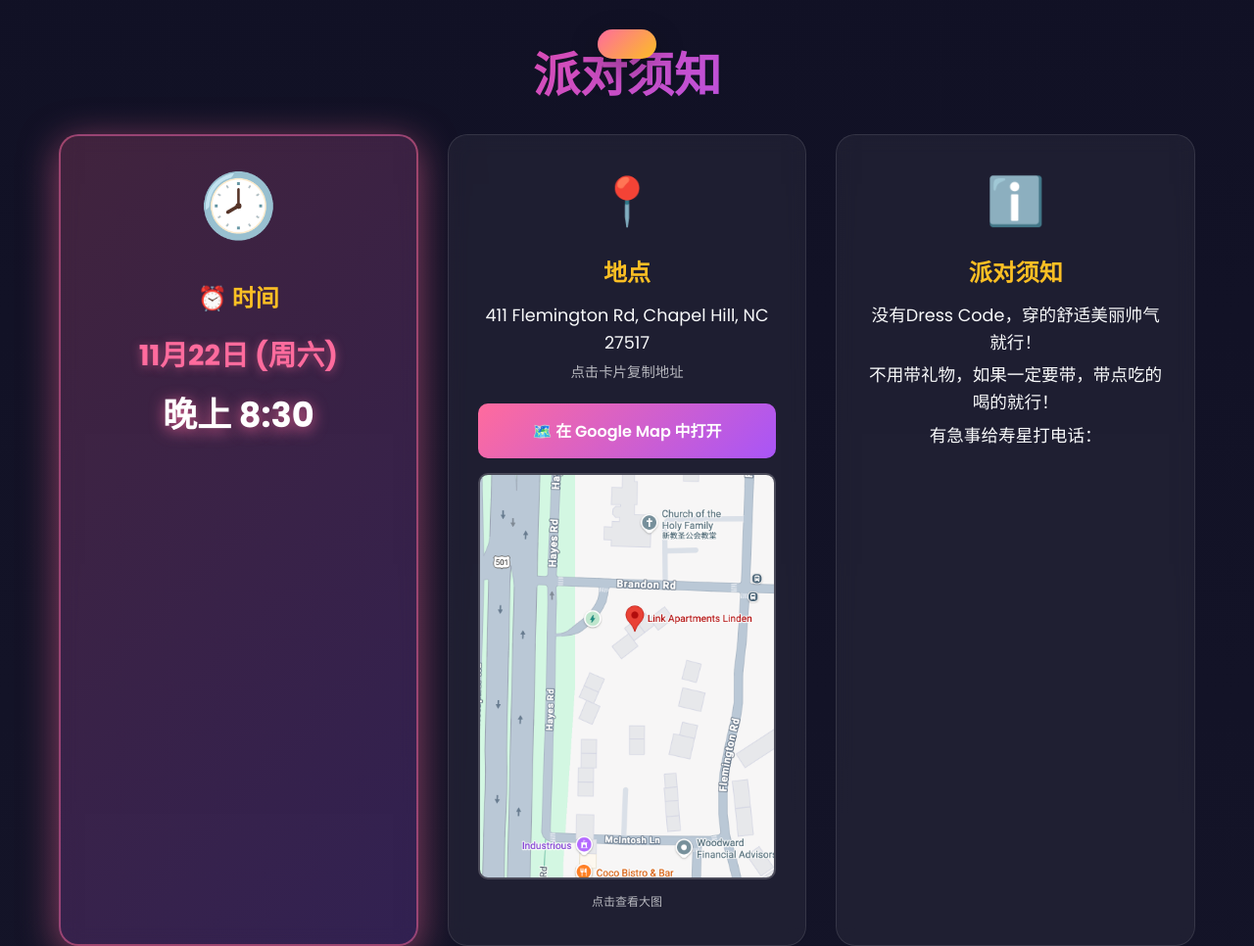
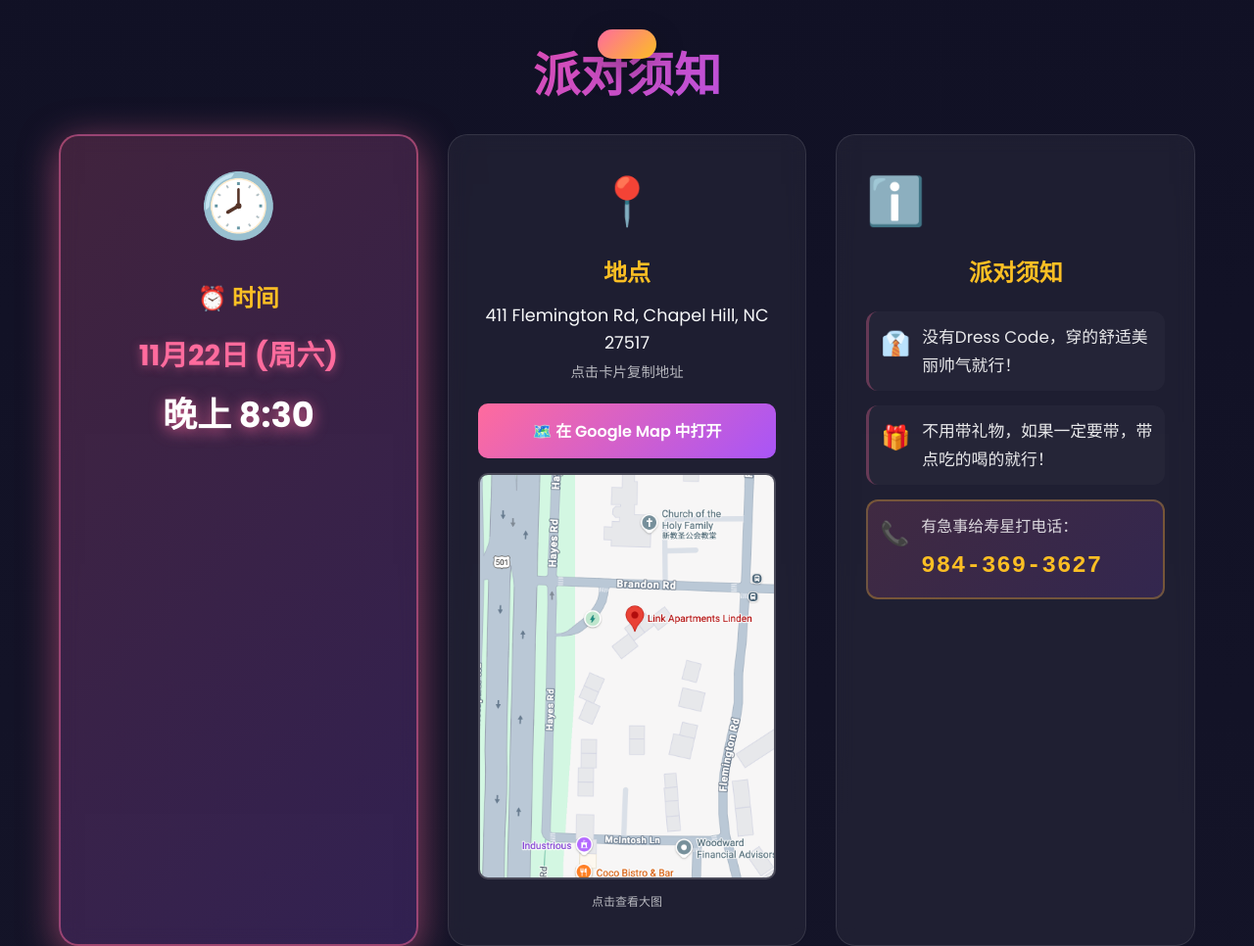
Before and after one commit to Tianlai1122/Tianlai-s-Birthday-Party, a plain HTML site: page frontend/index.html in a window 1280 px wide. Shown: the part 840-1806 px from the top of the page at 98% size. Drawn offline with Linux system fonts and the light colour scheme; no server answers.

Commit message:
✨ 优化派对须知视觉效果 + 更新寿星电话
📞 更新寿星电话
- 电话号码更新为：984-369-3627
- 电话号码可点击直接拨打

🎨 派对须知视觉优化
- 添加图标（👔 👁 📞）让信息更直观
- 每条须知独立卡片，左侧彩色边框
- 悬停效果：向右滑动 + 背景高亮
- 联系方式特殊高亮（金色渐变背景）
- 电话号码使用等宽字体，更易阅读
- 更好的间距和排版
- 悬停电话号码有发光效果

✅ 视觉改进
- 文字层次更清晰
- 信息分组更明显
- 交互反馈更友好
- 移动端友好的布局

```diff
--- a/frontend/index.html
+++ b/frontend/index.html
@@ -85,12 +85,26 @@
                         <p class="small" data-i18n="info.clickToView">点击查看大图</p>
                     </div>
                 </div>
-                <div class="info-card">
+                <div class="info-card party-notice-card">
                     <div class="icon">ℹ️</div>
                     <h3 data-i18n="info.title">派对须知</h3>
-                    <p data-i18n="info.dress">没有Dress Code，穿的舒适美丽帅气就行！</p>
-                    <p data-i18n="info.gift">不用带礼物，如果一定要带，带点吃的喝的就行！</p>
-                    <p data-i18n="info.contact">有急事给寿星打电话：9843693627 <span class="highlight">984-369-3627</span></p>
+                    <div class="notice-items">
+                        <div class="notice-item-inline">
+                            <span class="notice-icon">👔</span>
+                            <p data-i18n="info.dress">没有Dress Code，穿的舒适美丽帅气就行！</p>
+                        </div>
+                        <div class="notice-item-inline">
+                            <span class="notice-icon">🎁</span>
+                            <p data-i18n="info.gift">不用带礼物，如果一定要带，带点吃的喝的就行！</p>
+                        </div>
+                        <div class="notice-item-inline contact-highlight">
+                            <span class="notice-icon">📞</span>
+                            <div class="contact-info">
+                                <p data-i18n="info.contact">有急事给寿星打电话：</p>
+                                <a href="tel:9843693627" class="phone-number">984-369-3627</a>
+                            </div>
+                        </div>
+                    </div>
                 </div>
             </div>
 
--- a/frontend/styles.css
+++ b/frontend/styles.css
@@ -415,6 +415,93 @@ body {
     color: var(--primary);
     font-weight: 600;
     font-size: 1.4rem;
+}
+
+/* 派对须知卡片优化 */
+.party-notice-card {
+    text-align: left;
+}
+
+.party-notice-card h3 {
+    text-align: center;
+    margin-bottom: 20px;
+}
+
+.notice-items {
+    display: flex;
+    flex-direction: column;
+    gap: 15px;
+}
+
+.notice-item-inline {
+    display: flex;
+    align-items: flex-start;
+    gap: 12px;
+    padding: 12px;
+    background: rgba(255, 255, 255, 0.03);
+    border-radius: 12px;
+    border-left: 3px solid rgba(255, 107, 157, 0.3);
+    transition: all 0.3s ease;
+}
+
+.notice-item-inline:hover {
+    background: rgba(255, 107, 157, 0.08);
+    border-left-color: var(--primary);
+    transform: translateX(5px);
+}
+
+.notice-item-inline .notice-icon {
+    font-size: 1.5rem;
+    flex-shrink: 0;
+    margin-top: 2px;
+}
+
+.notice-item-inline p {
+    margin: 0;
+    font-size: 1.05rem;
+    line-height: 1.7;
+    color: rgba(255, 255, 255, 0.9);
+}
+
+/* 联系方式高亮 */
+.contact-highlight {
+    background: linear-gradient(135deg, rgba(255, 107, 157, 0.15), rgba(168, 85, 247, 0.15));
+    border-left-color: var(--accent);
+    border: 2px solid rgba(251, 191, 36, 0.3);
+}
+
+.contact-highlight:hover {
+    background: linear-gradient(135deg, rgba(255, 107, 157, 0.25), rgba(168, 85, 247, 0.25));
+    border-color: var(--accent);
+    box-shadow: 0 4px 15px rgba(251, 191, 36, 0.2);
+}
+
+.contact-info {
+    display: flex;
+    flex-direction: column;
+    gap: 8px;
+}
+
+.contact-info p {
+    font-size: 1rem;
+    opacity: 0.9;
+}
+
+.phone-number {
+    color: var(--accent);
+    font-weight: 700;
+    font-size: 1.5rem;
+    text-decoration: none;
+    letter-spacing: 1px;
+    transition: all 0.3s ease;
+    display: inline-block;
+    font-family: 'Courier New', monospace;
+}
+
+.phone-number:hover {
+    color: #fcd34d;
+    transform: scale(1.05);
+    text-shadow: 0 0 10px rgba(251, 191, 36, 0.5);
 }
 
 /* 时间卡片特殊样式 */
```
